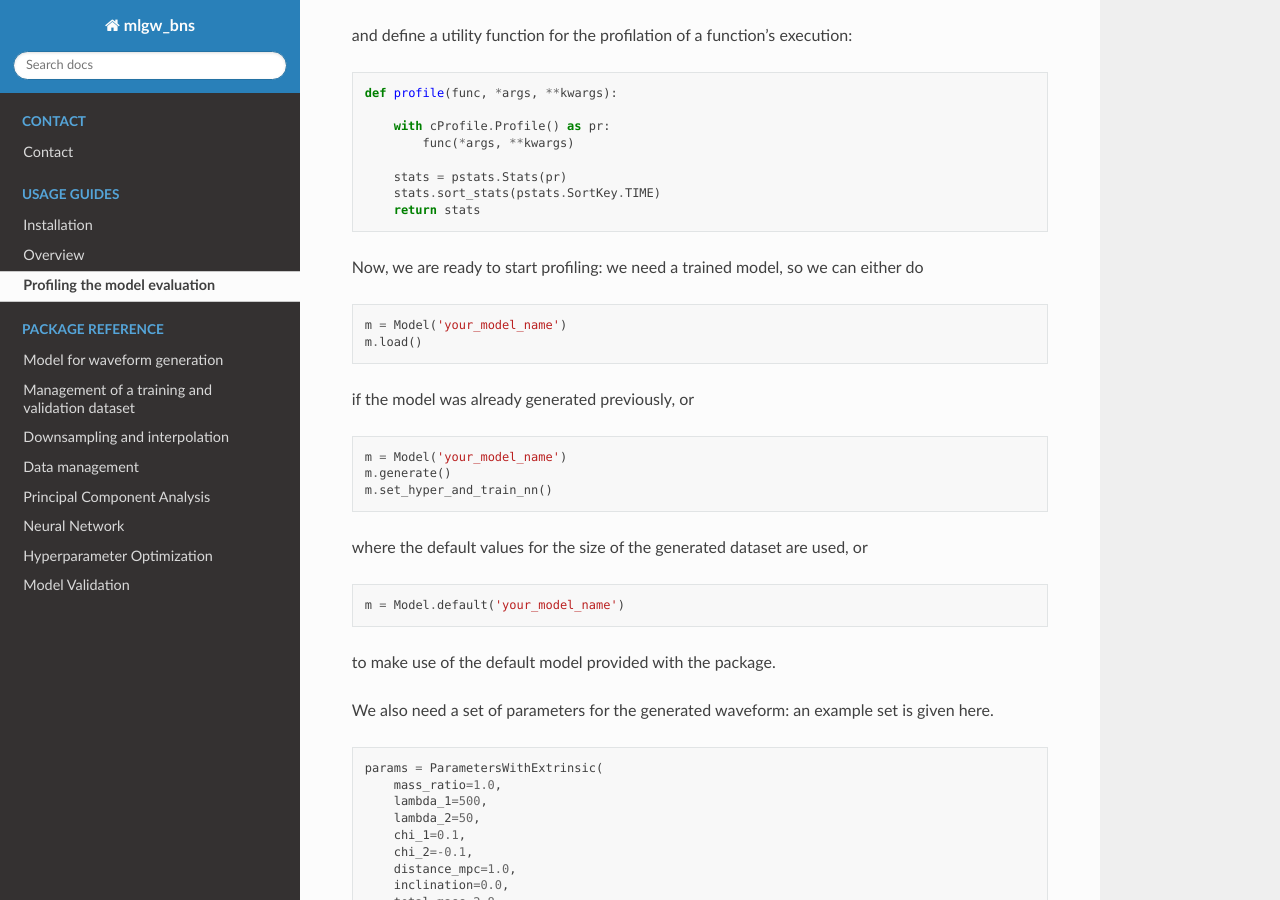
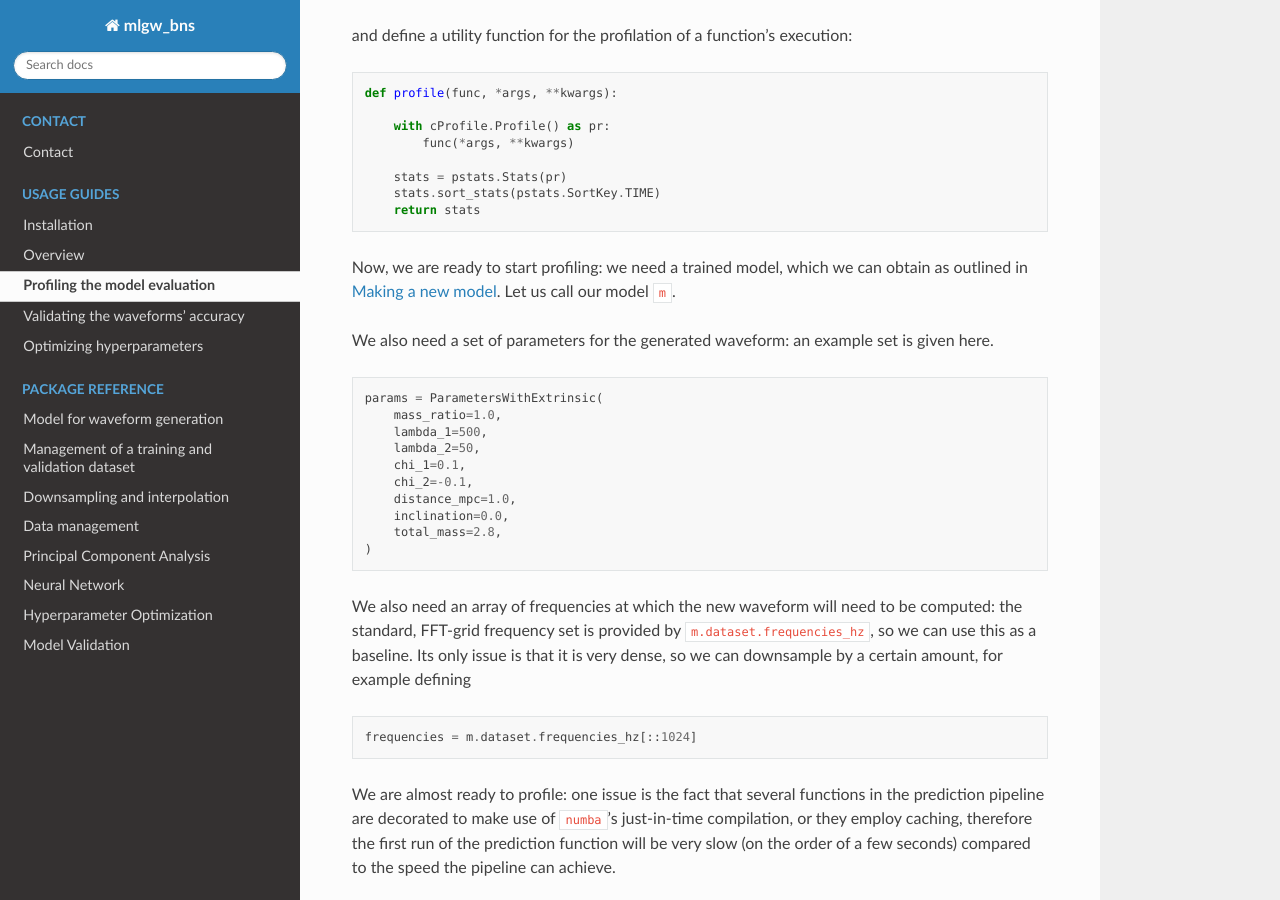
Before and after one commit to jacopok/mlgw_bns, a Sphinx documentation site: the page built from docs/usage_guides/profiling.md, in a window 1280 px wide and 900 px high, scrolled down 605 px. Built offline with Sphinx 7.4.7 and the Read the Docs theme 2.0.0, drawn with Linux system fonts in a browser that asks for light colours.

Commit message:
Some updates to documentation

````diff
--- a/docs/usage_guides/index.rst
+++ b/docs/usage_guides/index.rst
@@ -2,3 +2,5 @@
     install
     overview.md
     profiling.md
+    validating_results.md
+    optimization.md
--- a/docs/usage_guides/profiling.md
+++ b/docs/usage_guides/profiling.md
@@ -35,22 +35,8 @@ def profile(func, *args, **kwargs):
 ```
 
 Now, we are ready to start profiling:
-we need a trained model, so we can either do
-```python
-m = Model('your_model_name')
-m.load()
-```
-if the model was already generated previously, or
-```python
-m = Model('your_model_name')
-m.generate()
-m.set_hyper_and_train_nn()
-```
-where the default values for the size of the generated dataset are used, or
-```python
-m = Model.default('your_model_name')
-```
-to make use of the default model provided with the package.
+we need a trained model, which we can obtain as outlined in [](new_model).
+Let us call our model `m`.
 
 We also need a set of parameters for the generated waveform:
 an example set is given here.
````
Also changed, not shown: docs/usage_guides/optimization.md (added, +14 -0 lines), docs/usage_guides/overview.md (+29 -5 lines), docs/usage_guides/validating_results.md (added, +23 -0 lines).
